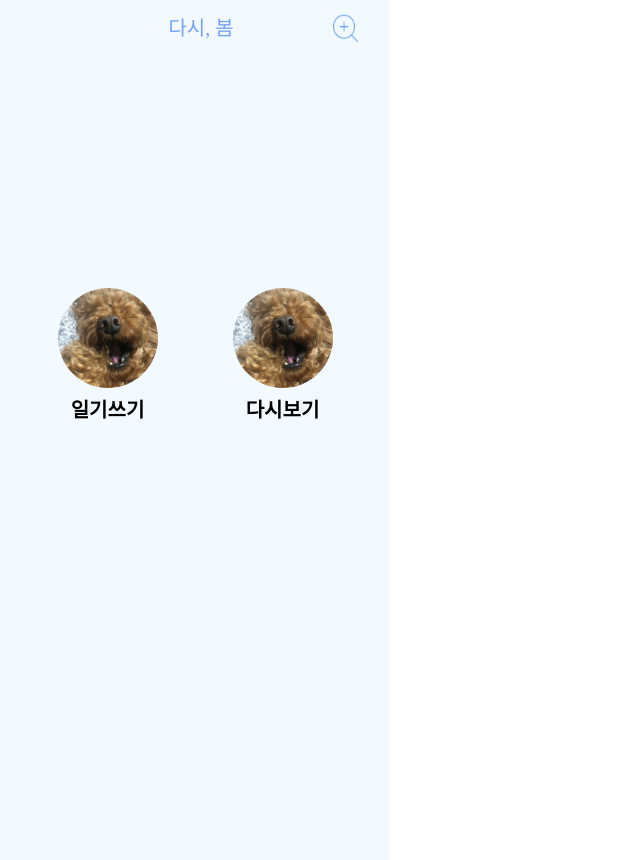
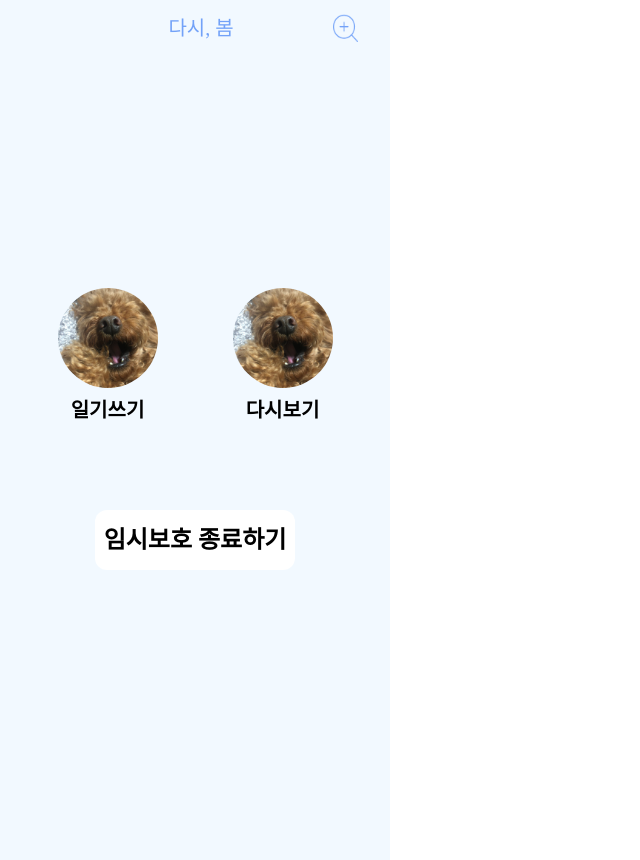
Before and after one commit to dasi-bom/experimental-function-client, a Next.js app: page / in a window 1280 px wide. Shown: the whole page, without its empty margins (0-640 px from the left). Built offline with nearby package versions, Linux system fonts and the light colour scheme.

Commit message:
#30 feat: 임시보호 종료 버튼 추가, 임시보호 api 연동

```diff
--- a/components/home/index.tsx
+++ b/components/home/index.tsx
@@ -4,20 +4,39 @@ import React from 'react';
 // style
 import { HomeWrapper } from './styled';
 
-const Home = () => {
+interface IProps {
+  endProtection: () => void;
+  isEnded: boolean;
+  warningMessage: () => void;
+  pet: any;
+}
+
+const Home = ({ endProtection, isEnded, warningMessage, pet }: IProps) => {
   const router = useRouter();
 
   return (
     <HomeWrapper>
       <div className="profile-wrap">
+        <div className="profile-btn-inner">
           <div className="profile-inner">
             <div className="write-btn" onClick={() => router.push('/diary/write')}>
               <div className="bg1"></div>
               <span>일기쓰기</span>
             </div>
-          <div className="again-btn" onClick={() => router.push('/diary/again')}>
+            <div
+              className="again-btn"
+              onClick={() =>
+                isEnded
+                  ? router.push(`/diary/again?stampType=WALK&petName=${pet?.petName}`)
+                  : warningMessage()
+              }
+            >
               <div className="bg2"></div>
               <span>다시보기</span>
+            </div>
+          </div>
+          <div className="finish-btn" onClick={endProtection}>
+            <span>임시보호 종료하기</span>
           </div>
         </div>
       </div>
--- a/components/home/styled.tsx
+++ b/components/home/styled.tsx
@@ -6,6 +6,8 @@ export const HomeWrapper = styled.div`
     height: 100vh;
     background-color: #f2f9ff;
     padding-top: 200px;
+  }
+  .profile-btn-inner {
   }
   .profile-inner {
     width: 100%;
@@ -28,6 +30,25 @@ export const HomeWrapper = styled.div`
       }
     }
   }
+  .finish-btn {
+    width: 200px;
+    height: 60px;
+    display: flex;
+    align-items: center;
+    justify-content: center;
+    margin: 50px auto;
+
+    font-size: 24px;
+    font-family: 'JejuGothic';
+    font-style: normal;
+    font-weight: 600;
+    background-color: #fff;
+    border-radius: 12px;
+    cursor: pointer;
+  }
+  .finish-btn:hover {
+    color: gray;
+  }
   .bg1 {
     background-image: url('../../images/lucky.jpg');
     background-position: center;
--- a/container/HomeContainer.tsx
+++ b/container/HomeContainer.tsx
@@ -1,13 +1,49 @@
-import React from 'react';
+import React, { useState } from 'react';
 
 // component
 import Home from 'components/home';
 import Layout from 'components/common/Layout/Layout';
 
+// services
+import { finishProtection } from 'services/diary';
+
+// toast
+import { toast } from 'react-toastify';
+
 const HomeContainer = () => {
+  // 임시보호 종료
+  const [pet, setPet] = useState({ petName: 'dangdang' });
+  const [isEnded, setIsEnded] = useState<boolean>(false);
+
+  const endProtection = () => {
+    finishProtection({ pet })
+      .then((res) => {
+        if (res.status === 200) {
+          setIsEnded(true);
+          toast.success(res.data.message, {
+            autoClose: 2000,
+          });
+        } else {
+          setIsEnded(false);
+        }
+      })
+      .catch((err) => {
+        console.error(err);
+      });
+  };
+
+  const warningMessage = () => {
+    toast.error('임시보호를 종료해 주세요.', { autoClose: 2000 });
+  };
+
   return (
     <Layout>
-      <Home />
+      <Home
+        endProtection={endProtection}
+        isEnded={isEnded}
+        warningMessage={warningMessage}
+        pet={pet}
+      />
     </Layout>
   );
 };
```
Lines whose indentation alone changed are shown as unchanged.
